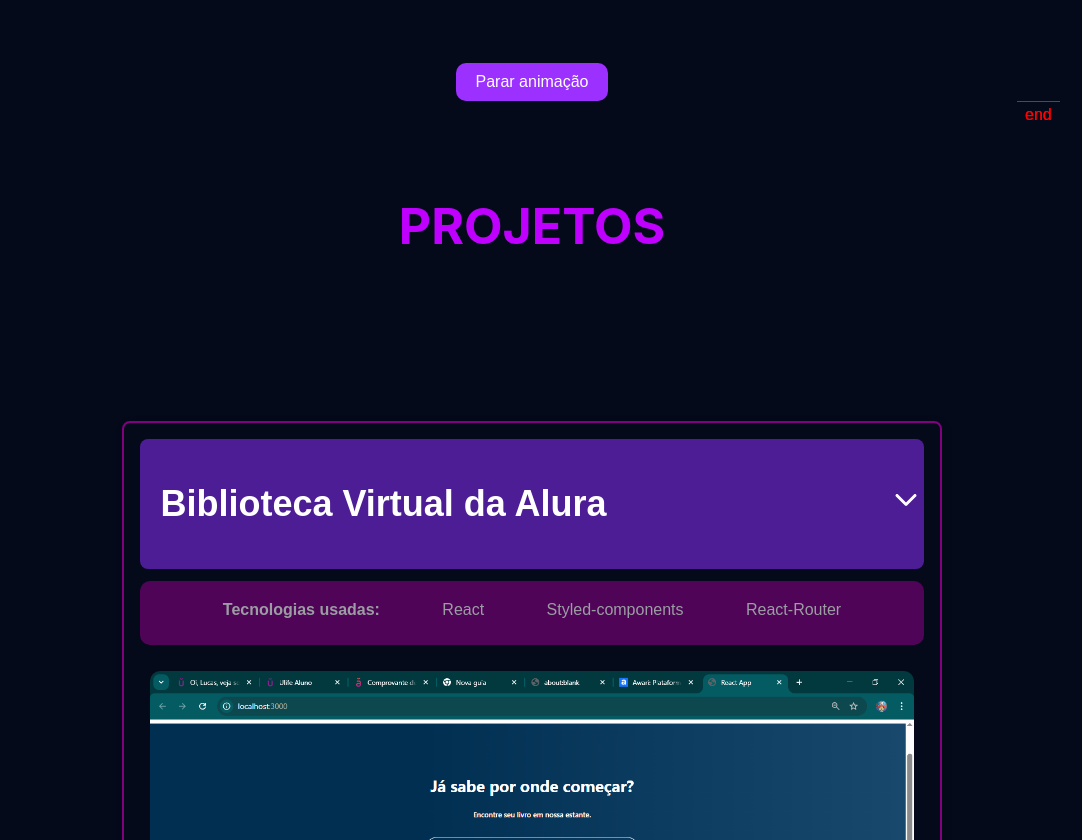
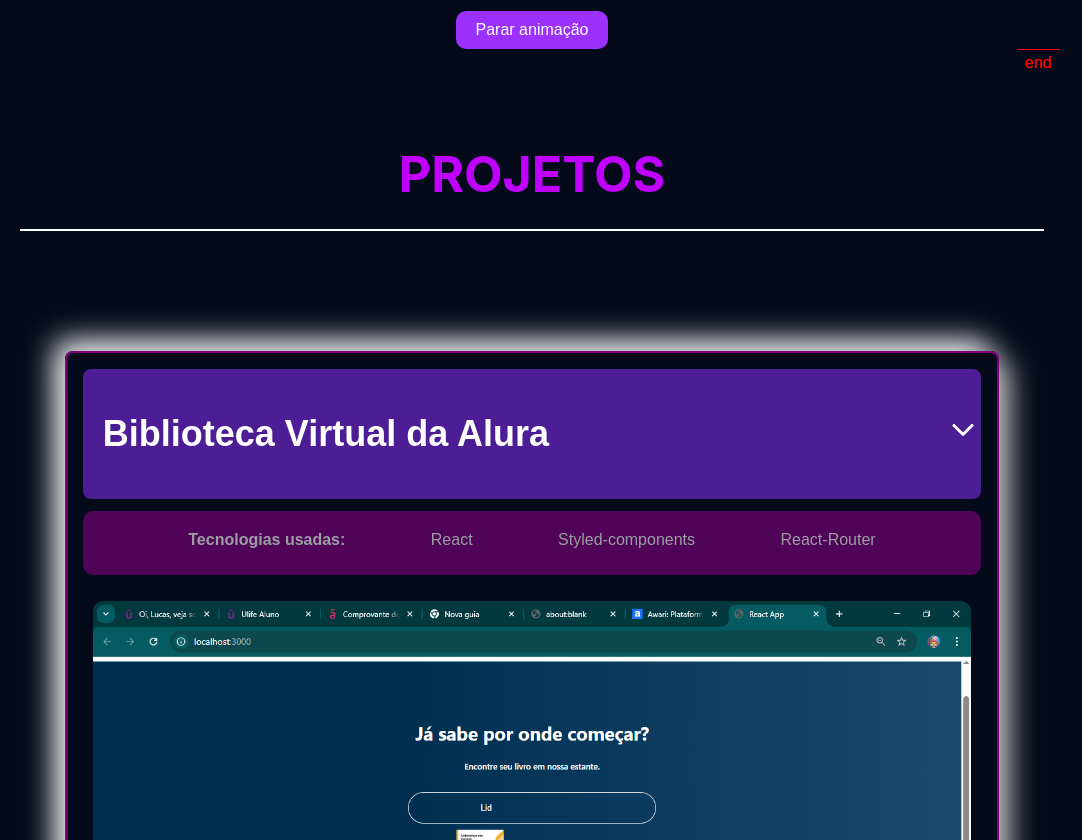
Before and after one commit to LucasPulgaci032/Portfolio, a React (Create React App) app in the folder portfolio-lucas/: page / in a window 1280 px wide. Shown: the part 1960-2800 px from the top of the page, without its empty margins (108-1190 px from the left). Built offline with nearby package versions, Linux system fonts and the light colour scheme.

Commit message:
edição na largura das divs de projetos,  inserção de typescript nas tecnicas, inserção de linha acompanhando os titulos de seções exclusão de animação de borda nas divs de certificações e inserção nas de projetos

```diff
--- a/portfolio-lucas/src/Pages/Forms/forms.js
+++ b/portfolio-lucas/src/Pages/Forms/forms.js
@@ -8,7 +8,6 @@ import { Link } from 'react-router-dom'
 const FormsContainer = styled.div`
   width: 70vw;
   height: 70vh;
-
   margin-top: 150px ;
   border-radius: 10px;
   background: linear-gradient(135deg, #9b30ff, #4b0082);
@@ -26,6 +25,12 @@ const FormsArea = styled.form`
   gap: 16px;
 
 `;
+
+const TitleSend = styled.h1`
+  width: 50vw;
+  font-size: 50px;
+  color: #4B0082;
+`
 
 const Input = styled.input`
   width: 80%;
@@ -83,6 +88,9 @@ function Forms() {
   return (
     <div>
     <FormsContainer>
+       <TitleSend>
+         Entre em contato:
+       </TitleSend>
       <FormsArea onSubmit={sendEmail}>
         <Input
           className="input"
--- a/portfolio-lucas/src/Pages/InicioPage/ComponentsInicio/ImgDiv.js
+++ b/portfolio-lucas/src/Pages/InicioPage/ComponentsInicio/ImgDiv.js
@@ -1,4 +1,4 @@
-import lucasImg from '../../../Images/lucas.jpg.jpg';
+import lucasImg from '../../../Images/Lucas_image-removebg-preview.png';
 import {ImgDiv, StyleImg} from '../../../Styles/StylesForImgDiv'
 
 function ImgRenderDiv() {
--- a/portfolio-lucas/src/Pages/InicioPage/ComponentsInicio/Sobre.js
+++ b/portfolio-lucas/src/Pages/InicioPage/ComponentsInicio/Sobre.js
@@ -27,8 +27,7 @@ const bordaNeon = keyframes`
 
 
 export const SobreDiv = styled.div`
-  background: linear-gradient(135deg, #3f0d77, #8a2be2);
-  padding: 40px;
+
   border-radius: 20px;
   box-shadow: 0 0 20px rgba(138, 43, 226, 0.4);
   color: #ffffff;
@@ -36,12 +35,11 @@ export const SobreDiv = styled.div`
   position: relative;
   overflow: hidden;
   z-index: 1;
-
+  padding: 10px;
   max-width: 960px;
   margin: 40px auto;
   width: 90vw;
-  max-height: 90vh;
-  overflow-y: auto;
+
 
   h1, h2, p {
     text-shadow: 0 0 8px rgba(255, 255, 255, 0.6),
@@ -54,8 +52,8 @@ export const SobreDiv = styled.div`
     position: absolute;
     top: -2px; left: -2px; right: -2px; bottom: -2px;
     border-radius: 22px;
-    background: linear-gradient(45deg, #a64bf4, #7a00cc, #d580ff, #8a2be2);
     z-index: -1;
+    padding: 10px;
     filter: blur(10px);
     background-size: 300% 300%;
     animation: ${bordaNeon} 5s linear infinite;
--- a/portfolio-lucas/src/Pages/InicioPage/ComponentsInicio/tecnicas.js
+++ b/portfolio-lucas/src/Pages/InicioPage/ComponentsInicio/tecnicas.js
@@ -5,6 +5,7 @@ import { FaPython } from "react-icons/fa6";
 import { AiOutlineConsoleSql } from "react-icons/ai";
 import { IoMdGitBranch } from "react-icons/io";
 import { SiExpress, SiStyledcomponents} from "react-icons/si";
+import { BiLogoTypescript } from "react-icons/bi"
 import { useEffect, useRef, useState } from "react";
 import { gsap } from "gsap";
 import { ScrollTrigger } from "gsap/all";
@@ -15,8 +16,9 @@ const habilidades = [
   {name: "HTML", logo: <FaHtml5 />, id:1},
   {name: "CSS", logo: <FaCss3Alt />, id:2},
   { name: "JavaScript", logo: <IoLogoJavascript />, id: 3 },
-  { name: "Python", logo: <FaPython />, id: 4 },
-  { name: "SQL", logo: <AiOutlineConsoleSql />, id: 5 },
+  {name: "Typescript", logo: <BiLogoTypescript/>, id: 4},
+  { name: "Python", logo: <FaPython />, id: 5 },
+  { name: "SQL", logo: <AiOutlineConsoleSql />, id: 6 },
 
 ];
 
--- a/portfolio-lucas/src/Pages/InicioPage/ProjectComponents/index.js
+++ b/portfolio-lucas/src/Pages/InicioPage/ProjectComponents/index.js
@@ -16,24 +16,41 @@ import {
 } from "./descriptionProject";
 
 const Projects = styled.div`
+   display: flex;
+  flex-direction: row;
+  flex-wrap: wrap;
+  justify-content: center;
+  align-items: center;
+  gap: 20px;
+  width: 100%;
+  max-width: 1200px;
+  margin: 0 auto;
+  padding: 0 16px;
+  @media(max-width: 768px){
+    flex-direction: column;
+
+  }
+`;
+
+
+
+const ProjectCard = styled.div`
   display: flex;
   flex-direction: column;
-  gap: 10px;
-  margin: 70px;
+  justify-content: space-between;
   width: 80%;
-  height: auto;
-  align-items: center;
-`;
-
-const ProjectCard = styled.div`
-  width: 80%;
+  height: 100%;
   border: 2px solid purple;
   border-radius: 8px;
   padding: 16px;
-  box-shadow: 2px 2px 10px rgba(0, 0, 0, 0.1);
+  box-shadow:  10px 10px 30px #bebebe, -10px -10px 30px #ffffff;
   position: relative;
 
+  &.open {
+    width: 40%;
+  }
 `;
+
 
 const ClosedProjectImg = styled.img`
   border-radius: 20px;
@@ -57,6 +74,7 @@ const ProjectHeader = styled.div`
 
 const ImagesWrapper = styled.div`
   display: flex;
+  flex-direction:column;
   gap: 16px;
   justify-content: center;
   margin-top: 16px;
@@ -82,6 +100,7 @@ const Image = styled.img`
   &:hover {
     transform: scale(1.05);
   }
+
 `;
 
 const TecnologiesUsedInProject = styled.ul`
--- a/portfolio-lucas/src/Pages/InicioPage/certifications/certifications.js
+++ b/portfolio-lucas/src/Pages/InicioPage/certifications/certifications.js
@@ -26,6 +26,7 @@ const CertificationsCard = styled.div`
    padding: 4px;
    background: linear-gradient(135deg, #9b30ff, #4b0082);
    border-radius: 20px;
+
 `
 
 const ContainerImg = styled.div`
@@ -38,6 +39,7 @@ const ImageCertification = styled.img`
   width: 50%;
   height: auto;
   padding: 10px;
+  border-radius: 10px;
 `
 const SingleImageCertification = styled.img`
   width: 80%;
--- a/portfolio-lucas/src/Pages/InicioPage/index.js
+++ b/portfolio-lucas/src/Pages/InicioPage/index.js
@@ -70,6 +70,7 @@ import {
           <Sobre />
           <StyleSectionName ref={el => sectionRefs.current[0] = el}>
             Contato
+            <hr style={{ backgroundColor: 'white', width:'80vw', alignItems:'right',height: '2px', border: 'none' }} ref={el => sectionRefs.current[0] = el}/>
           </StyleSectionName>
           <Contato />
           <Hability />
@@ -78,6 +79,7 @@ import {
         <TitleProjects>
           <StyleSectionName ref={el => sectionRefs.current[1] = el}>
             PROJETOS
+            <hr style={{ backgroundColor: 'white', width:'80vw', alignItems:'right',height: '2px', border: 'none' }} ref={el => sectionRefs.current[1] = el}/>
           </StyleSectionName>
         </TitleProjects>
 
@@ -85,6 +87,7 @@ import {
 
         <StyleSectionName ref={el => sectionRefs.current[2] = el}>
           CERTIFICAÇÕES E FORMAÇÕES
+          <hr style={{ backgroundColor: 'white', width:'80vw', alignItems:'right',height: '2px', border: 'none' }} ref={el => sectionRefs.current[2] = el}/>
         </StyleSectionName>
 
         <Certifications />
--- a/portfolio-lucas/src/Styles/StylesForImgDiv.js
+++ b/portfolio-lucas/src/Styles/StylesForImgDiv.js
@@ -38,7 +38,7 @@ export const StyleImg = styled.img`
   height: auto;
   border-radius: 20px;
   border: 4px solid transparent;
-  background: linear-gradient(135deg, #9b30ff, #4b0082);
+  background: linear-gradient(45deg, #9b30ff, #4b0082);
   background-origin: border-box;
   padding: 4px;
   animation: ${purpleGlow} 2s infinite ease-in-out, ${swirlInFwd} 2s ease-in-out forwards;
--- a/portfolio-lucas/src/Styles/StylesForSectionNames.js
+++ b/portfolio-lucas/src/Styles/StylesForSectionNames.js
@@ -5,4 +5,7 @@ export const StyleSectionName = styled.h1`
         transform:translatex(1000px);
         font-size: 50px;
         font-family: 'Inter', sans-serif;
+                @media(max-width:768px){
+                        font-size: 30px;
+                }
 `
--- a/portfolio-lucas/src/Text/textoHome.js
+++ b/portfolio-lucas/src/Text/textoHome.js
@@ -2,13 +2,9 @@
 
 const textoHome  = {
     sobre: `
-   Concluí o curso de Análise e Desenvolvimento de Sistemas pela Universidade Anhembi Morumbi, onde, ao longo da formação, adquiri sólidos conhecimentos em desenvolvimento web, modelagem de dados, CMMI, metodologias ágeis, entre outros temas fundamentais da área de tecnologia. Também finalizei meu estágio no departamento de Tecnologia Educacional da Fundação de Rotarianos Colégio Rio Branco, onde atuei na gestão de Chromebooks, planilhas e softwares educacionais, além de prestar suporte técnico aos profissionais da instituição.
+     Formado em Análise e Desenvolvimento de Sistemas pela Universidade Anhembi Morumbi, tenho conhecimentos sólidos em desenvolvimento web, modelagem de dados, CMMI e metodologias ágeis. Atuei como estagiário no setor de Tecnologia Educacional da Fundação de Rotarianos Colégio Rio Branco, lidando com Chromebooks, planilhas, softwares educacionais e suporte técnico.
 
-Sou uma pessoa proativa, com grande capacidade de adaptação e experiência consolidada em atendimento ao público e trabalho em equipe — habilidades desenvolvidas tanto no setor de tecnologia quanto em vivências anteriores na área comercial. Tenho dedicação e empenho constante em aprender, sempre buscando novas soluções com foco em eficiência e resultado. Minha abordagem é orientada à resolução de problemas de forma ágil, prática e estratégica.
-
-Sou movido pela curiosidade e pelo desejo genuíno de entender o funcionamento das coisas — não me contento em apenas fazer, quero compreender o "porquê" de cada processo. Acredito que o conhecimento é ilimitado, especialmente na área que escolhi para minha carreira. Por isso, estou sempre em evolução, pronto para encarar novos desafios e contribuir de forma significativa para os projetos e equipes dos quais fizer parte.
-
-Mais do que executar tarefas, meu propósito é fazer a diferença.
+    Sou proativo, adaptável e experiente em atendimento ao público e trabalho em equipe, tanto na área de TI quanto no setor comercial. Tenho foco em soluções práticas e resolução ágil de problemas, sempre guiado pela curiosidade e pelo aprendizado contínuo.
 
      `
 
```
Also changed, not shown: portfolio-lucas/src/Images/Lucas_image-removebg-preview.png (added).
